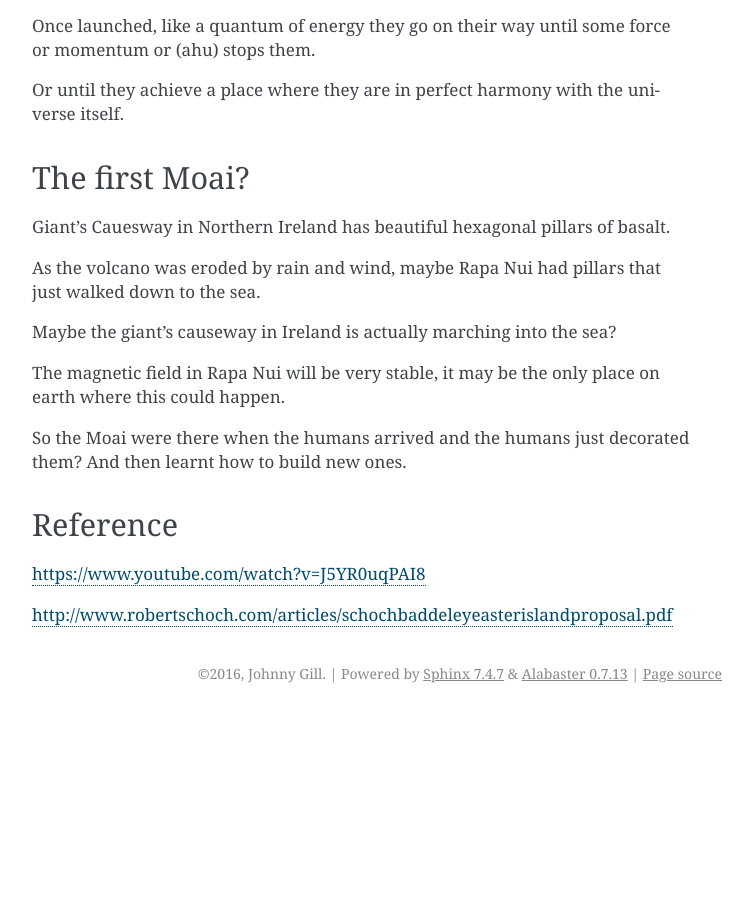
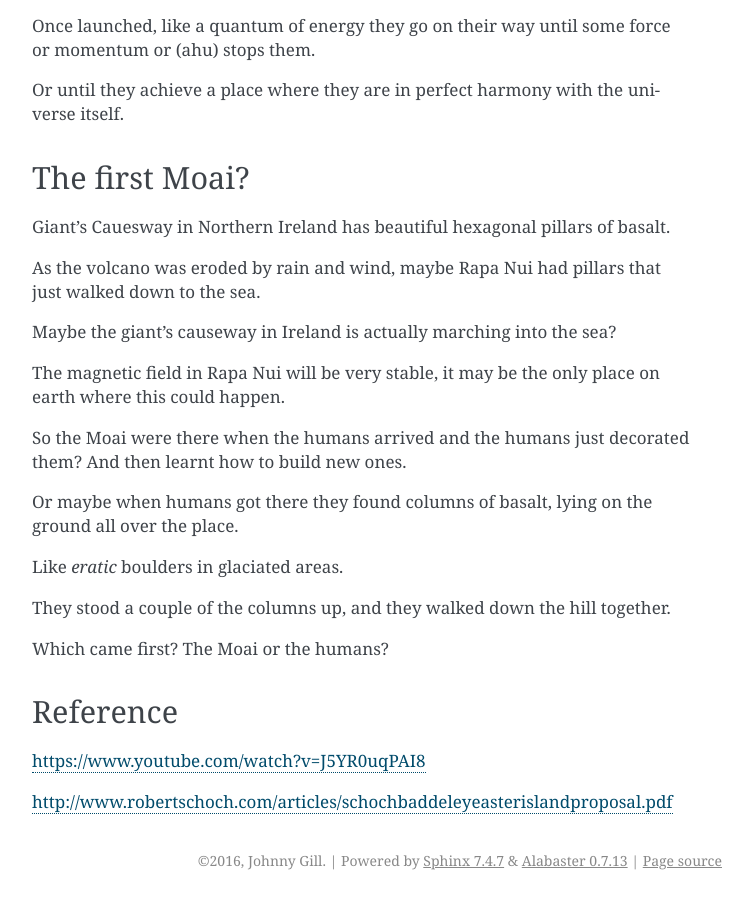
Before and after one commit to openbermuda/karmapi, a Sphinx documentation site: the page built from docs/rongorongo.rst, in a window 1280 px wide and 900 px high, scrolled down 2673 px. Shown: the whole window, without its empty margins (388-1141 px from the left). Built offline with Sphinx 7.4.7, drawn with Linux system fonts in a browser that asks for light colours; formulas are drawn with MathJax 3; pages that are not in the unit, such as notebooks, are missing from menus; before the commit the page ends 3386 px from its top, so only the background shows below that.

Commit message:
more moai chicken and egg

```diff
--- a/docs/rongorongo.rst
+++ b/docs/rongorongo.rst
@@ -159,6 +159,16 @@ place on earth where this could happen.
 So the Moai were there when the humans arrived and the humans just
 decorated them?  And then learnt how to build new ones.
 
+Or maybe when humans got there they found columns of basalt, lying on
+the ground all over the place.
+
+Like *eratic* boulders in glaciated areas.
+
+They stood a couple of the columns up, and they walked down the hill
+together.
+
+Which came first?  The Moai or the humans?
+
 
 Reference
 =========
```
